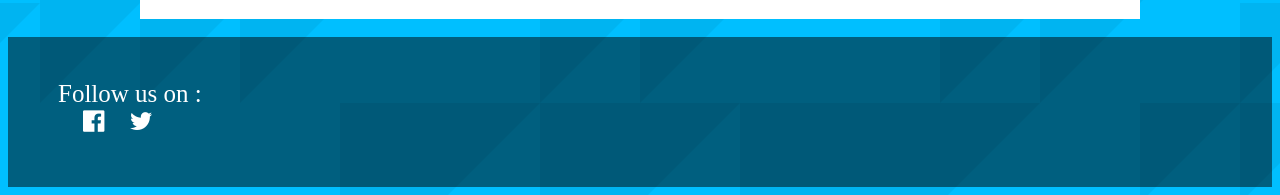
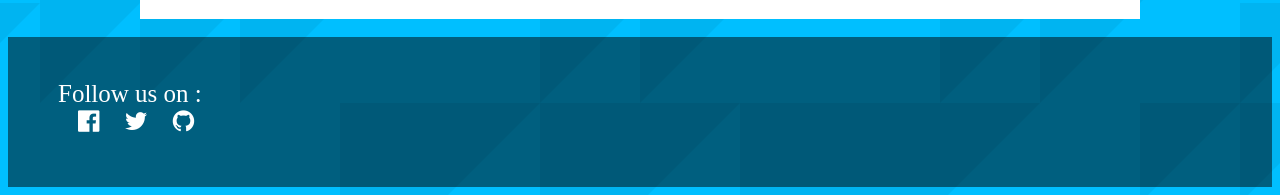
Before and after one commit to Amaan-Yaseen/CSSI-Hub, a Python web app: template template/index2.html in a window 1280 px wide. Shown: the part 2697-2892 px from the top of the page. Run offline with Jinja, Linux system fonts and the light colour scheme; the template is opened without the code that fills it, so the values that code supplies are empty.

Commit message:
updated files

```diff
--- a/template/index.html
+++ b/template/index.html
@@ -70,7 +70,7 @@
                     <!-- END OF TEXT -->
                     <!-- START OF FOOTER -->
     <div id="footer">
-        <p style="color: crimson;">Follow us on : <br> <a href="https://www.facebook.com/NortheasternElCentro/"><i class="fa fa-facebook-official" style="color: crimson;"></i></a>&emsp;<a href="https://twitter.com/neiuelcentro?lang=en"><i class="fa fa-twitter" style="color: crimson;"></i></a></p>
+        <p style="color: crimson;">Follow us on : <br> <a href="https://www.facebook.com/NortheasternElCentro/"><i class="fa fa-facebook-official" style="color: crimson;"></i></a>&emsp;<a href="https://twitter.com/neiuelcentro?lang=en"><i class="fa fa-twitter" style="color: crimson;"></i></a><a href="https://github.com/Amaan-Yaseen/CSSI-Hub" style="text-decoration: none;">&emsp;<i class="fa fa-github" style="color: crimson;"></i></a></p>
     </div>
                     <!-- END OF FOOTER -->
 </body>
--- a/template/index2.html
+++ b/template/index2.html
@@ -162,7 +162,7 @@
                     <!-- START OF FOOTER -->
     <div id="footer">
         <br> <div class="left">
-        <p style="color: white;">Follow us on : <br> <a href="https://www.facebook.com/NortheasternElCentro/"><i class="fa fa-facebook-official" style="color: white; margin-left: 25px;"></i></a>&emsp;<a href="https://twitter.com/neiuelcentro?lang=en"><i class="fa fa-twitter" style="color: white;"></i></a></p></div>
+        <p style="color: white;">Follow us on : <br> <a href="https://www.facebook.com/NortheasternElCentro/"><i class="fa fa-facebook-official" style="color: white; margin-left: 20px;"></i></a>&emsp;<a href="https://twitter.com/neiuelcentro?lang=en"><i class="fa fa-twitter" style="color: white;"></i></a>&emsp;<a href="https://github.com/Amaan-Yaseen/CSSI-Hub"><i class="fa fa-github" style="color: white;"></i></a></p></div>
     </div>
                     <!-- END OF FOOTER -->
 </body>
--- a/template/index3.html
+++ b/template/index3.html
@@ -176,7 +176,7 @@
                     <!-- START OF FOOTER -->
     <div id="footer">
         <br> <div class="left">
-        <p style="color: white;">Follow us on : <br> <a href="https://www.facebook.com/NortheasternElCentro/"><i class="fa fa-facebook-official" style="color: white; margin-left: 25px;"></i></a>&emsp;<a href="https://twitter.com/neiuelcentro?lang=en"><i class="fa fa-twitter" style="color: white;"></i></a></p></div>
+        <p style="color: white;">Follow us on : <br> <a href="https://www.facebook.com/NortheasternElCentro/"><i class="fa fa-facebook-official" style="color: white; margin-left: 20px;"></i></a>&emsp;<a href="https://twitter.com/neiuelcentro?lang=en"><i class="fa fa-twitter" style="color: white;"></i></a>&emsp;<a href="https://github.com/Amaan-Yaseen/CSSI-Hub"><i class="fa fa-github" style="color: white;"></i></a></p></div>
     </div>
                     <!-- END OF FOOTER -->
 </body>
--- a/template/index4.html
+++ b/template/index4.html
@@ -158,7 +158,7 @@
                     <!-- START OF FOOTER -->
     <div id="footer">
         <br> <div class="left">
-        <p style="color: white;">Follow us on : <br> <a href="https://www.facebook.com/NortheasternElCentro/"><i class="fa fa-facebook-official" style="color: white; margin-left: 25px;"></i></a>&emsp;<a href="https://twitter.com/neiuelcentro?lang=en"><i class="fa fa-twitter" style="color: white;"></i></a></p></div>
+        <p style="color: white;">Follow us on : <br> <a href="https://www.facebook.com/NortheasternElCentro/"><i class="fa fa-facebook-official" style="color: white; margin-left: 20px;"></i></a>&emsp;<a href="https://twitter.com/neiuelcentro?lang=en"><i class="fa fa-twitter" style="color: white;"></i></a>&emsp;<a href="https://github.com/Amaan-Yaseen/CSSI-Hub"><i class="fa fa-github" style="color: white;"></i></a></p></div>
     </div>
                     <!-- END OF FOOTER -->
 </body>
```
Also changed, not shown: template/index5.html (added).
